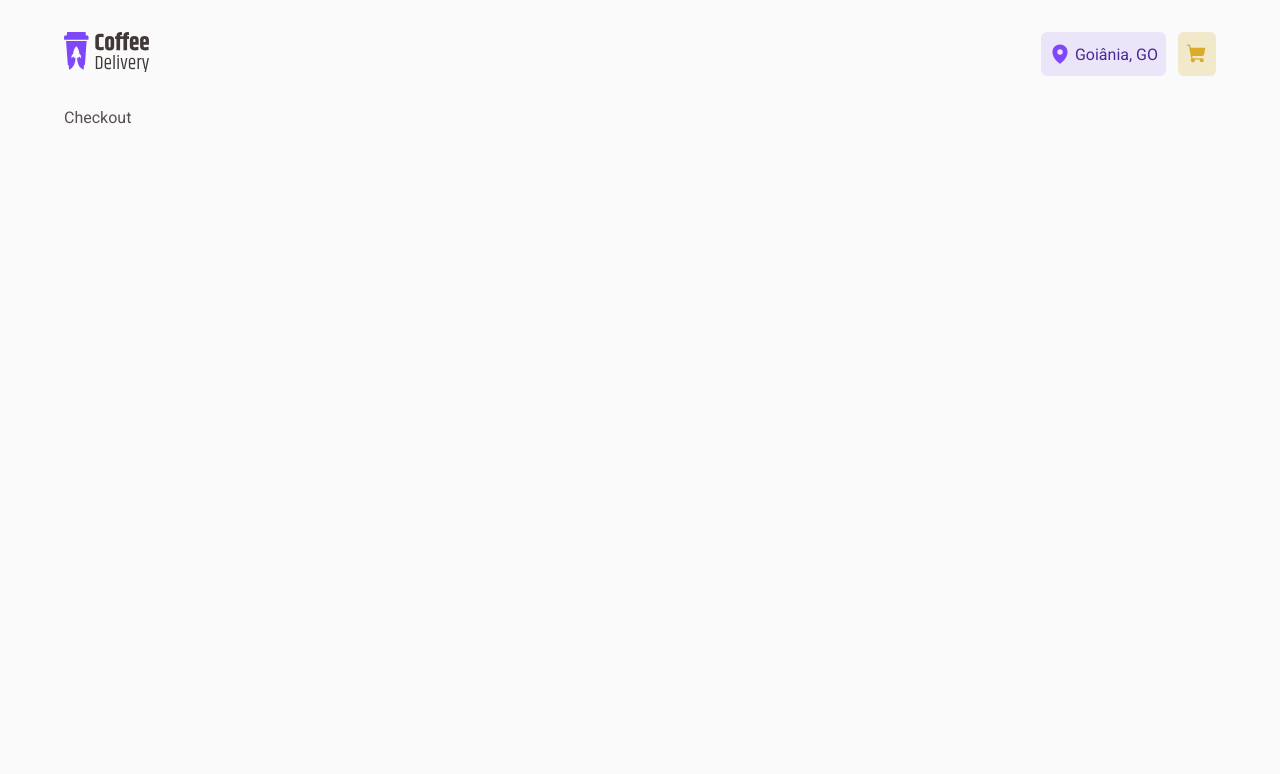
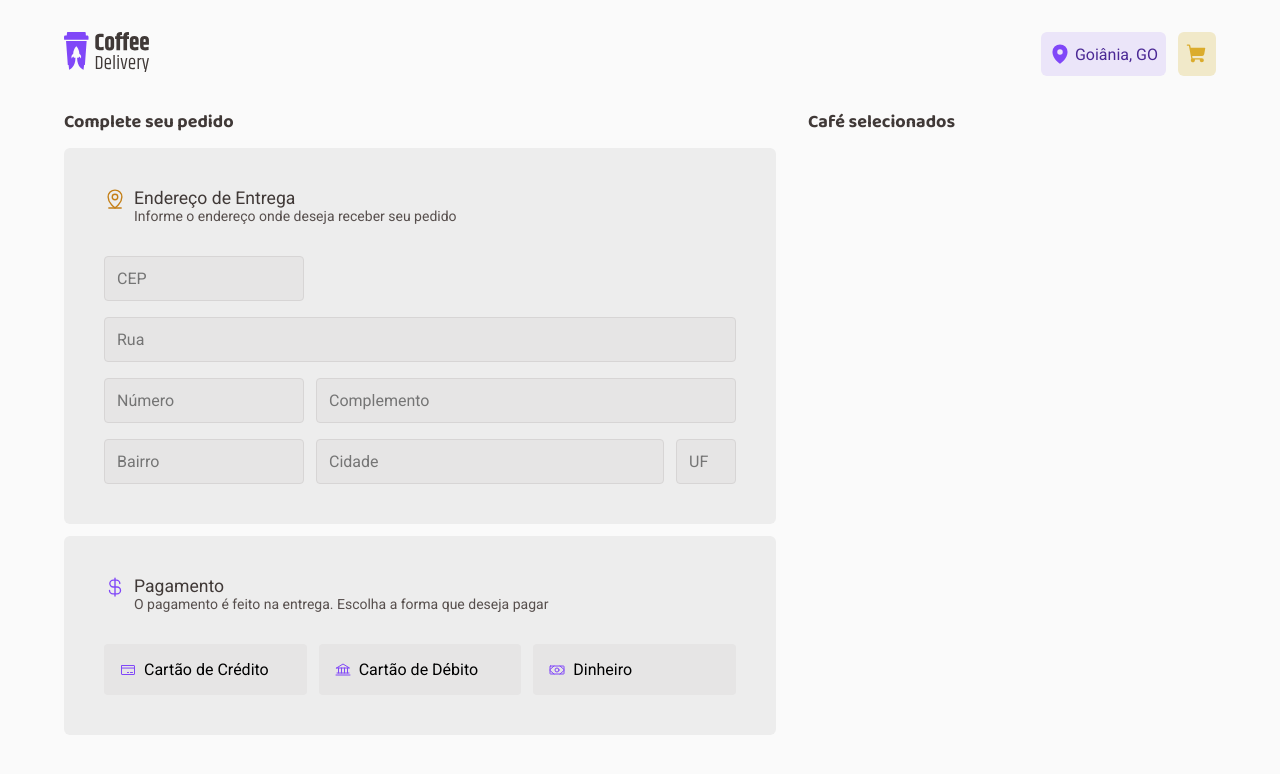
Before and after one commit to LucasAzara/Coffee-Delivery, a React (Vite) app: page /checkout in a window 1280 px wide. Shown: the top 774 px of the page. Built offline with nearby package versions, Linux system fonts and the light colour scheme.

Commit message:
User Address, Payment and Hovering Effect on Website

```diff
--- a/src/components/Header/styles.ts
+++ b/src/components/Header/styles.ts
@@ -32,6 +32,14 @@ const ButtonBase = styled.button`
 export const Cart = styled(ButtonBase)`
   background-color: ${(props) => props.theme['yellow-300']};
   height: 100%;
+
+  &:hover {
+    background-color: ${(props) => props.theme['yellow-500']};
+    svg {
+      color: ${(props) => props.theme['yellow-300']};
+    }
+  }
+
   svg {
     color: ${(props) => props.theme['yellow-500']};
     font-size: 1.375rem;
@@ -40,6 +48,17 @@ export const Cart = styled(ButtonBase)`
 
 export const Location = styled(ButtonBase)`
   background-color: ${(props) => props.theme['purple-300']};
+
+  &:hover {
+    background-color: ${(props) => props.theme['purple-500']};
+    svg {
+      color: ${(props) => props.theme['purple-300']};
+    }
+    p {
+      color: ${(props) => props.theme['purple-300']};
+    }
+  }
+
   svg {
     color: ${(props) => props.theme['purple-500']};
     font-size: 1.375rem;
--- /dev/null
+++ b/src/pages/Checkout/Components/UserAddress/index.tsx
@@ -0,0 +1,27 @@
+import { MapPinLine } from 'phosphor-react'
+import { YellowIcon } from '../../styles'
+import { UserForm } from './styles'
+
+export function UserAddress() {
+  return (
+    <UserForm>
+      <input type="text" name="CEP" id="userCep" placeholder="CEP" />
+      <input type="text" name="Street" id="userStreet" placeholder="Rua" />
+      <input
+        type="text"
+        name="StreetNumber"
+        id="userStreetNumber"
+        placeholder="Número"
+      />
+      <input
+        type="text"
+        name="Extra"
+        id="userExtra"
+        placeholder="Complemento"
+      />
+      <input type="text" name="Sector" id="userSector" placeholder="Bairro" />
+      <input type="text" name="City" id="userCity" placeholder="Cidade" />
+      <input type="text" name="State" id="userState" placeholder="UF" />
+    </UserForm>
+  )
+}
--- /dev/null
+++ b/src/pages/Checkout/Components/UserAddress/styles.ts
@@ -0,0 +1,33 @@
+import styled from 'styled-components'
+
+// Form
+
+export const UserForm = styled.form`
+  display: grid;
+  grid-template-columns: 12.5rem 21.75rem 3.75rem;
+
+  gap: 16px 12px;
+
+  input {
+    background-color: ${(props) => props.theme['gray-300']};
+    border: 1px solid ${(props) => props.theme['gray-400']};
+    border-radius: 4px;
+    padding: 12px;
+  }
+
+  #userCep {
+    width: 12.5rem;
+    grid-column-start: 1;
+    grid-column-end: 4;
+  }
+
+  #userStreet {
+    grid-column-start: 1;
+    grid-column-end: 4;
+  }
+
+  #userExtra {
+    grid-column-start: 2;
+    grid-column-end: 4;
+  }
+`
--- /dev/null
+++ b/src/pages/Checkout/Components/UserPayment/index.tsx
@@ -0,0 +1,30 @@
+import { Bank, CreditCard, CurrencyDollar, Money } from 'phosphor-react'
+import { PurpleIcon } from '../../styles'
+import { PaymentMethod } from './styles'
+
+export function UserPayment() {
+  return (
+    <>
+      <PaymentMethod>
+        <button>
+          <PurpleIcon>
+            <CreditCard />
+          </PurpleIcon>
+          Cartão de Crédito
+        </button>
+        <button>
+          <PurpleIcon>
+            <Bank />
+          </PurpleIcon>
+          Cartão de Débito
+        </button>
+        <button>
+          <PurpleIcon>
+            <Money />
+          </PurpleIcon>
+          Dinheiro
+        </button>
+      </PaymentMethod>
+    </>
+  )
+}
--- /dev/null
+++ b/src/pages/Checkout/Components/UserPayment/styles.ts
@@ -0,0 +1,25 @@
+import styled from 'styled-components'
+
+export const PaymentMethod = styled.div`
+  display: grid;
+  grid-template-columns: repeat(3, calc((100% - 24px) / 3));
+  grid-gap: 0px 12px;
+
+  button {
+    border: none;
+    background-color: ${(props) => props.theme['gray-300']};
+    border-radius: 4px;
+    padding: 1rem;
+
+    display: flex;
+    align-items: center;
+    justify-content: flex-start;
+    gap: 8px;
+
+    cursor: pointer;
+
+    &:hover {
+      background-color: ${(props) => props.theme['gray-400']};
+    }
+  }
+`
--- a/src/pages/Checkout/index.tsx
+++ b/src/pages/Checkout/index.tsx
@@ -1,3 +1,58 @@
+// Components
+import { CurrencyDollar, MapPinLine } from 'phosphor-react'
+import { UserAddress } from './Components/UserAddress'
+import { UserPayment } from './Components/UserPayment'
+// CSS
+import {
+  CheckoutContainer,
+  CheckoutTitle,
+  ItemData,
+  PurpleIcon,
+  UserData,
+  UserInformation,
+  YellowIcon,
+} from './styles'
+
 export function Checkout() {
-  return <>Checkout</>
+  return (
+    <CheckoutContainer>
+      {/* User Data for Delivery */}
+      <UserData>
+        <CheckoutTitle>Complete seu pedido</CheckoutTitle>
+        {/* Address */}
+        <UserInformation>
+          <div>
+            <YellowIcon>
+              <MapPinLine size={22} />
+            </YellowIcon>
+            <div>
+              <h2>Endereço de Entrega</h2>
+              <p>Informe o endereço onde deseja receber seu pedido</p>
+            </div>
+          </div>
+          {/* Form */}
+          <UserAddress />
+        </UserInformation>
+        {/* Payment */}
+        <UserInformation>
+          <div>
+            <PurpleIcon>
+              <CurrencyDollar size={22} />
+            </PurpleIcon>
+            <div>
+              <h2>Pagamento</h2>
+              <p>
+                O pagamento é feito na entrega. Escolha a forma que deseja pagar
+              </p>
+            </div>
+          </div>
+          <UserPayment />
+        </UserInformation>
+      </UserData>
+      {/* Coffee Data */}
+      <ItemData>
+        <CheckoutTitle>Café selecionados</CheckoutTitle>
+      </ItemData>
+    </CheckoutContainer>
+  )
 }
--- a/src/pages/Checkout/styles.ts
+++ b/src/pages/Checkout/styles.ts
@@ -0,0 +1,71 @@
+import styled from 'styled-components'
+
+// Main Container
+export const CheckoutContainer = styled.div`
+  display: flex;
+  flex-direction: row;
+  gap: 2rem;
+`
+
+export const CheckoutTitle = styled.h1`
+  font-family: 'Baloo 2', cursive;
+  font-size: 1.125rem;
+  font-weight: 700;
+  color: ${(props) => props.theme['gray-700']};
+`
+
+// User Data
+
+export const UserData = styled.div`
+  display: flex;
+  flex-direction: column;
+  gap: 12px;
+`
+
+export const UserInformation = styled.div`
+  background-color: ${(props) => props.theme['gray-200']};
+  border-radius: 6px;
+  padding: 40px;
+
+  & div:first-child {
+    display: flex;
+    flex-direction: row;
+    gap: 8px;
+    margin-bottom: 2rem;
+
+    h2 {
+      font-size: 1.1rem;
+      font-weight: 400;
+      line-height: 1.25rem;
+      color: ${(props) => props.theme['gray-700']};
+    }
+
+    p {
+      font-size: 0.875rem;
+      color: ${(props) => props.theme['gray-600']};
+    }
+  }
+`
+
+// Coffee Data
+
+export const ItemData = styled.div``
+
+// Icons
+
+export const CheckoutIconBase = styled.span`
+  display: flex;
+  justify-content: center;
+`
+
+export const PurpleIcon = styled(CheckoutIconBase)`
+  svg {
+    color: ${(props) => props.theme['purple-500']};
+  }
+`
+
+export const YellowIcon = styled(CheckoutIconBase)`
+  svg {
+    color: ${(props) => props.theme['yellow-700']};
+  }
+`
--- a/src/pages/Home/Components/Coffees/styles.ts
+++ b/src/pages/Home/Components/Coffees/styles.ts
@@ -143,4 +143,8 @@ export const CoffeeCheckoutButton = styled.button`
 
   border: none;
   cursor: pointer;
+
+  &:hover {
+    background-color: ${(props) => props.theme['purple-500']};
+  }
 `
```
